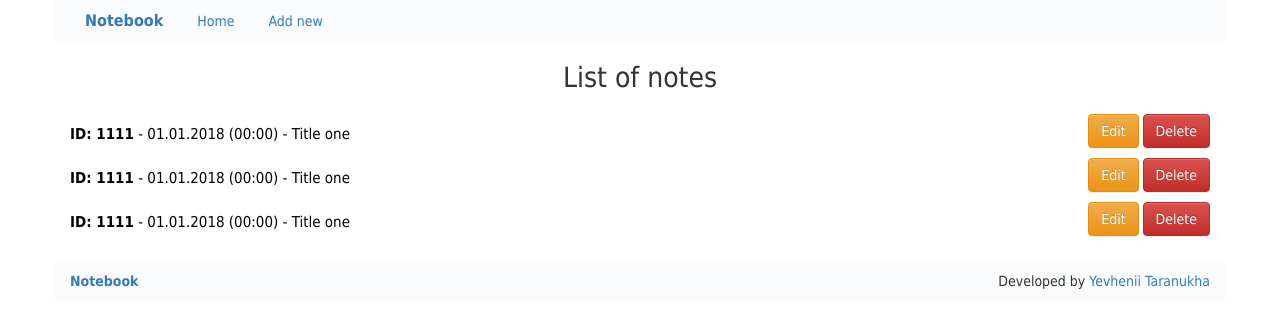
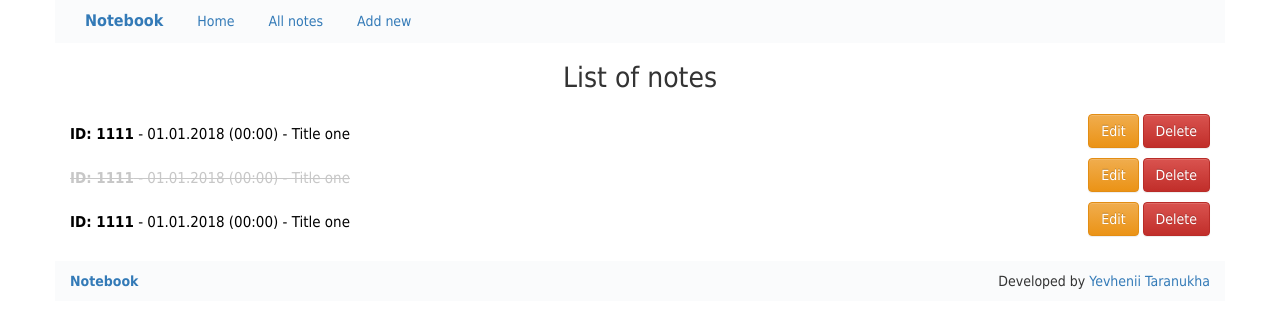
Before and after one commit to tzhenia/Notebook, a PHP site: page / in a window 1280 px wide. Shown: the top 328 px of the page. Run offline with PHP 8.4, Linux system fonts and the light colour scheme.

Commit message:
added style for deleted notes

```diff
--- a/src/css/main.css
+++ b/src/css/main.css
@@ -71,6 +71,11 @@ h1{
     font-size: 15px;
 }
 
+.deleted{
+    color: #c7c7c7 !important;
+    text-decoration: line-through;
+}
+
 .note div:first-child a:hover{
     color: #337ab7;
     text-decoration: none;
--- a/src/index.php
+++ b/src/index.php
@@ -16,7 +16,7 @@
         </div>
 
         <div class="row note">
-            <div class="col-xs-12 col-sm-9 col-md-10"><a href="note.php"><span>ID: 1111</span> - 01.01.2018 (00:00) - Title one</a></div>
+            <div class="col-xs-12 col-sm-9 col-md-10"><a href="note.php" class="deleted"><span>ID: 1111</span> - 01.01.2018 (00:00) - Title one</a></div>
             <div class="col-xs-12 col-sm-3 col-md-2">
                 <a href="edit.php" type="button" class="btn btn-warning">Edit</a>
                 <a href="#" type="button" class="btn btn-danger">Delete</a>
--- a/src/view/header.php
+++ b/src/view/header.php
@@ -18,6 +18,7 @@
                     <ul class="nav">
                         <li><a href="/">Notebook</a></li>
                         <li><a href="index.php">Home</a></li>
+                        <li><a href="index.php?show=all">All notes</a></li>
                         <li><a href="new.php">Add new</a></li>
                     </ul>
                 </div>
```
